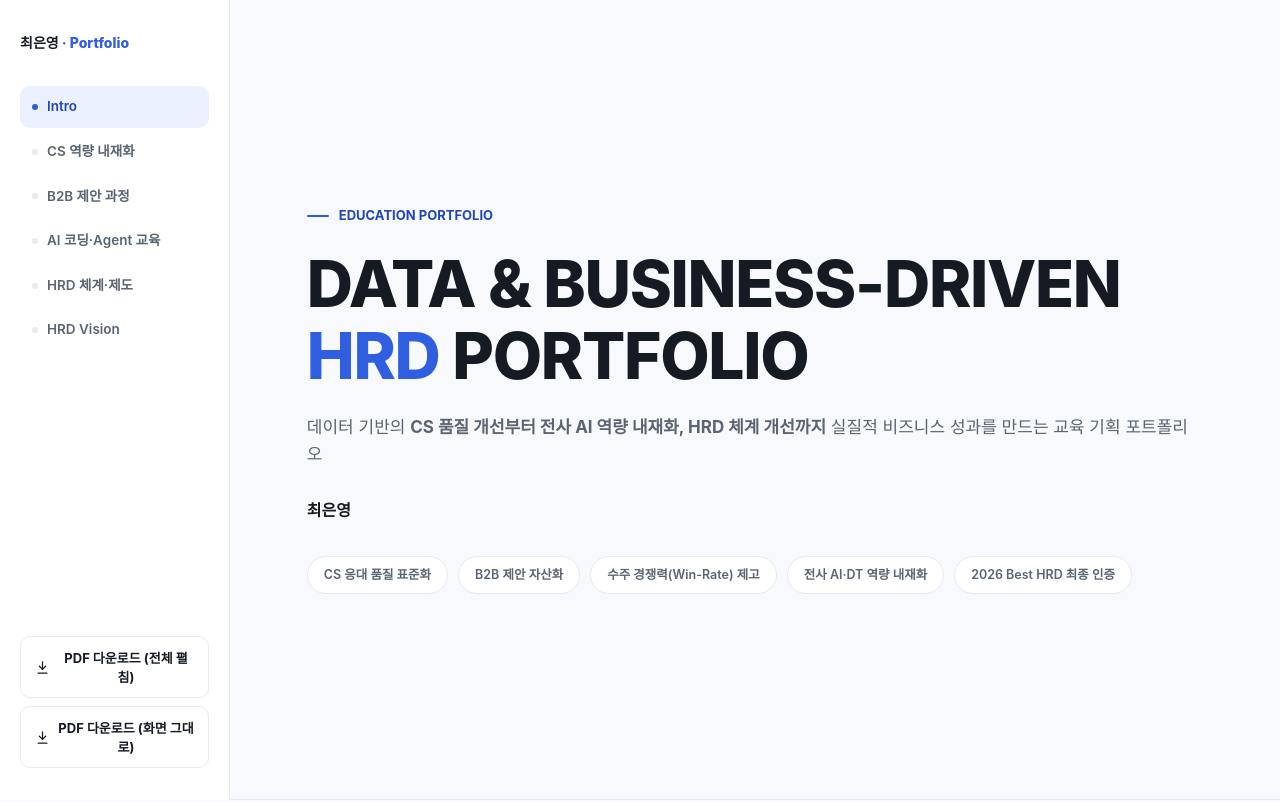
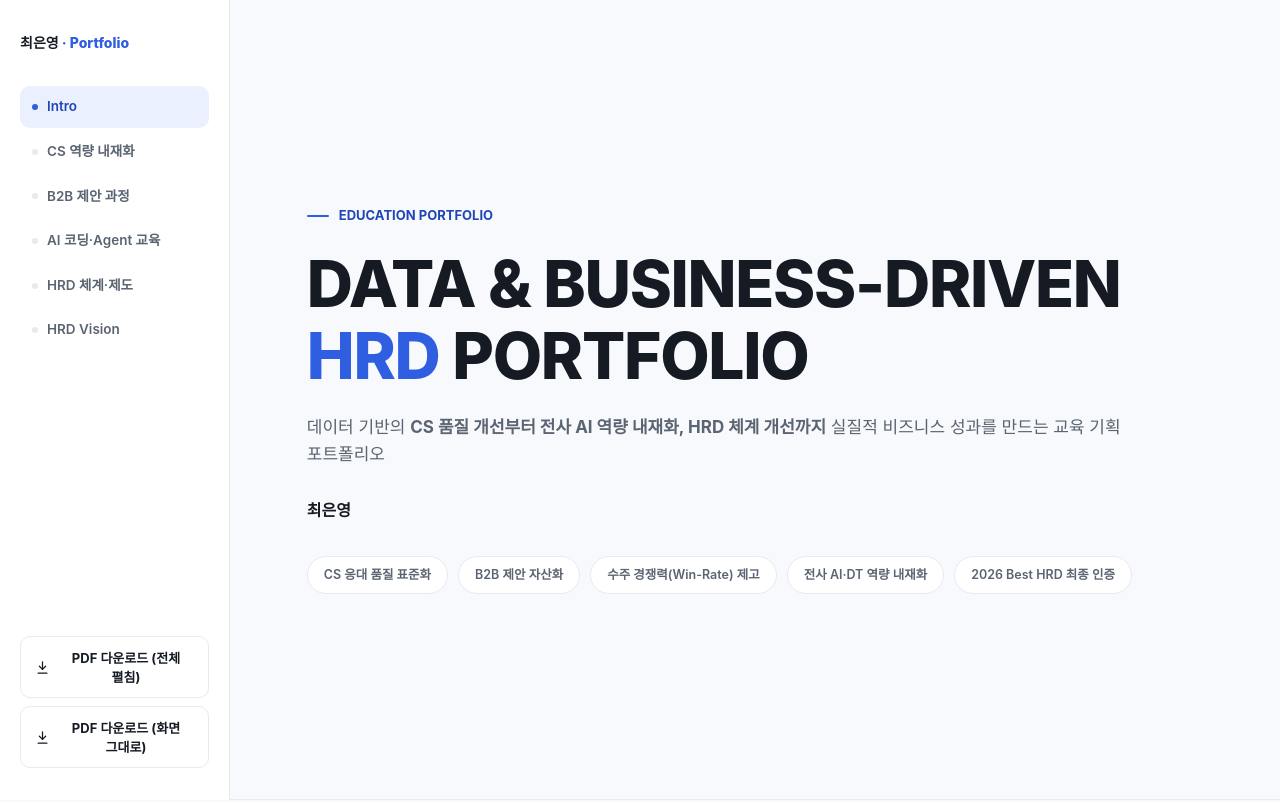
Before and after one commit to eunyoung0120choi-cpu/EDUCATION-PORTFOLIO, a plain HTML site: page index.html in a window 1280 px wide. Shown: the top 802 px of the page. Drawn offline with nearby package versions, Linux system fonts and the light colour scheme; a web font is replaced by a local one.

Commit message:
Update index.html

```diff
--- a/index.html
+++ b/index.html
@@ -27,6 +27,9 @@ body{
   color:var(--ink);
   line-height:1.6;
   -webkit-font-smoothing:antialiased;
+  /* 한글 단어가 줄 중간에서 잘리지 않도록 공백 단위로 줄바꿈 */
+  word-break:keep-all;
+  overflow-wrap:break-word;
 }
 @media (prefers-reduced-motion: reduce){
   *{animation-duration:0.01ms !important; transition-duration:0.01ms !important; scroll-behavior:auto !important;}
@@ -84,7 +87,11 @@ section{ padding:96px clamp(24px,6vw,96px); border-bottom:1px solid var(--line);
   font-size:13px; font-weight:700; color:var(--blue-deep); margin-bottom:16px;
 }
 .eyebrow::before{ content:""; width:22px; height:2px; background:var(--blue); border-radius:2px; }
-h1,h2,h3{ font-weight:800; letter-spacing:-0.02em; }
+h1,h2,h3{ font-weight:800; letter-spacing:-0.02em; word-break:keep-all; overflow-wrap:break-word; }
+p, .proj-desc, .impact-banner, .challenge-item p, .flow-step .fs-d, .kpi .label, .vision-quote, .vision-grid p{
+  word-break:keep-all;
+  overflow-wrap:break-word;
+}
 
 .tag-pill{
   display:inline-flex; align-items:center; padding:8px 16px; border-radius:999px;
```
